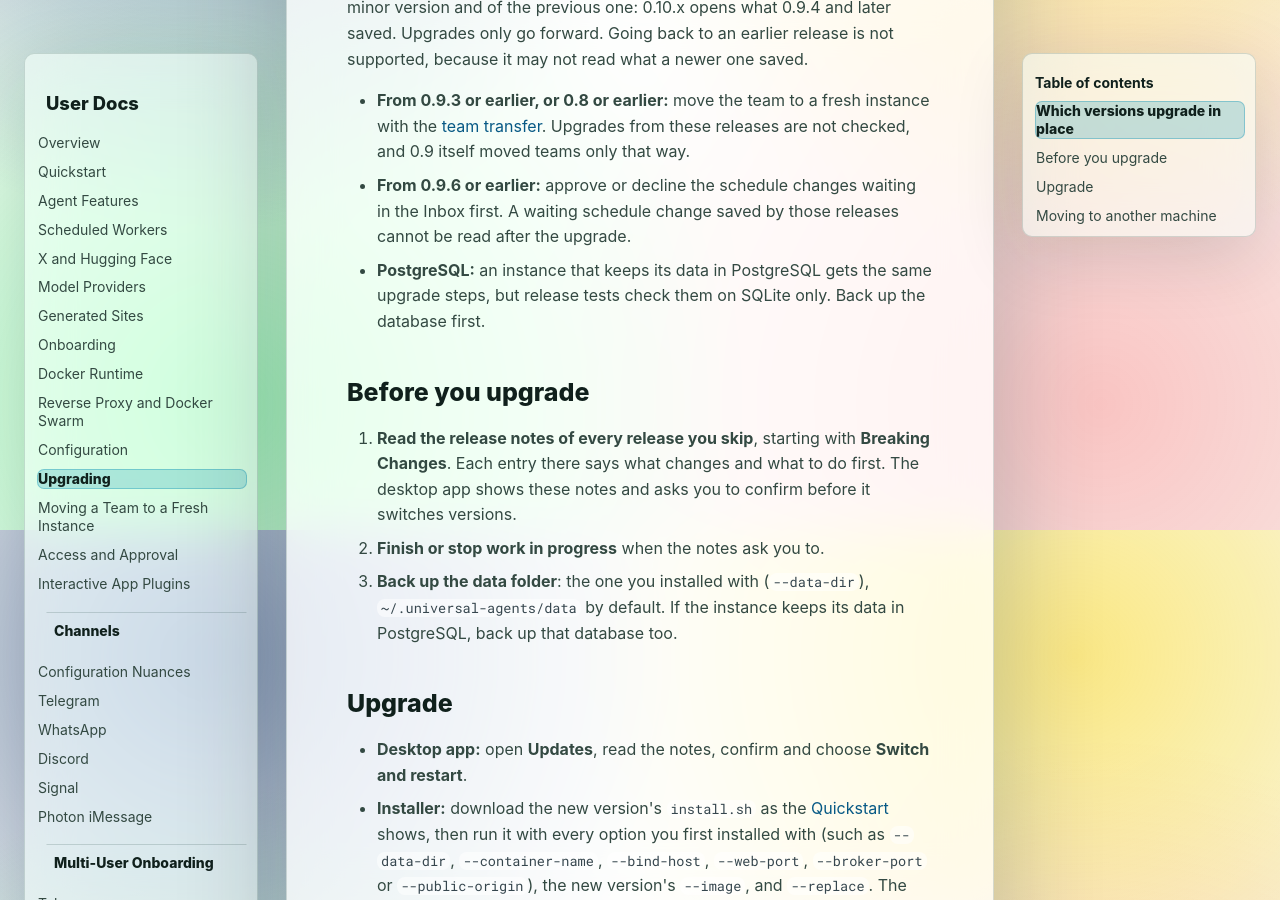
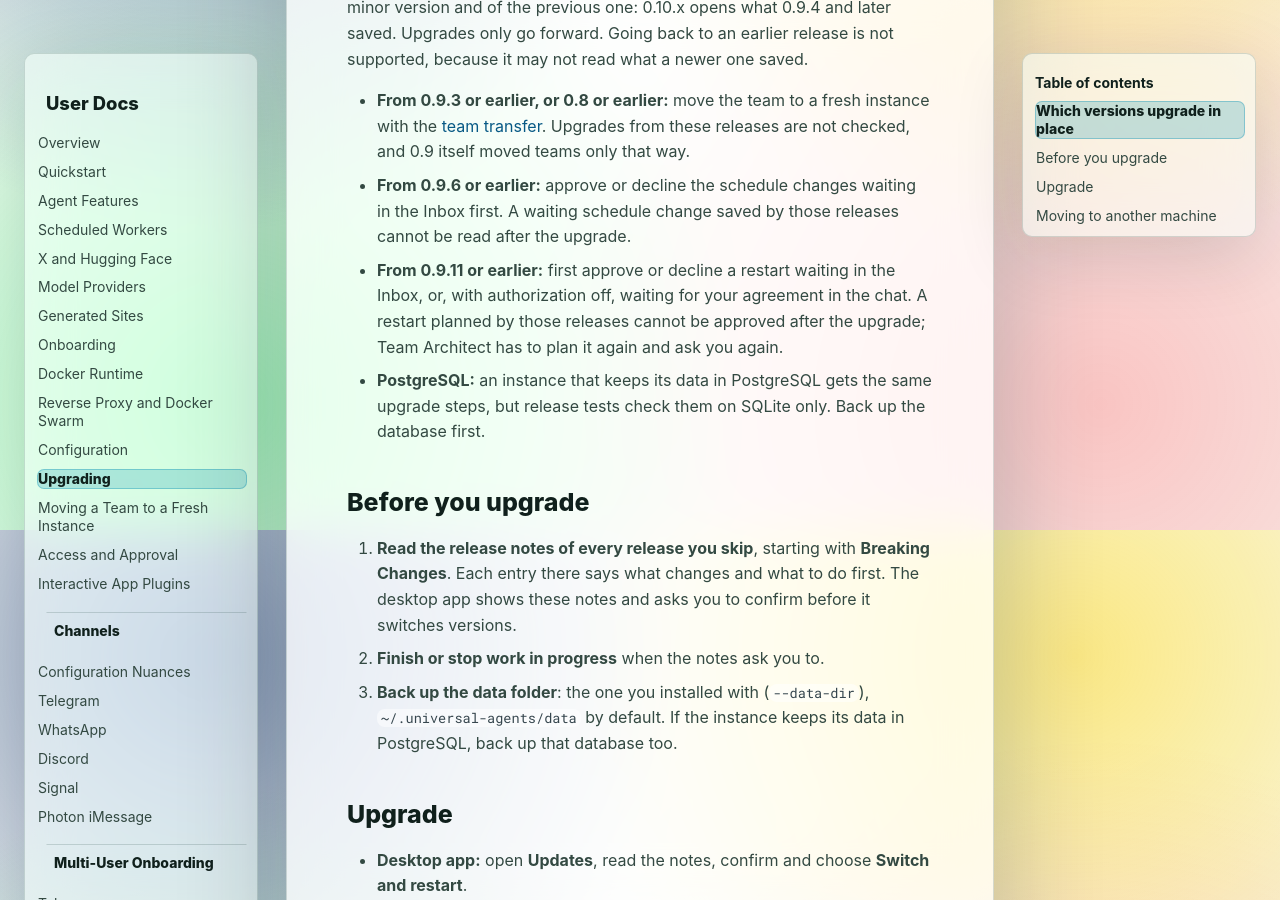
Before and after one commit to enzimo/universal-agents, an MkDocs documentation site: the page built from user_docs_source/upgrading.md, in a window 1280 px wide and 900 px high, scrolled down 370 px. Built offline with MkDocs 1.6.1 and Material for MkDocs 9.7.7, drawn with Linux system fonts in a browser that asks for light colours.

Commit message:
Tell upgraders to settle a waiting restart before upgrading
This release records, for a restart of the whole team, whether each other
agent answered the team lead, so it loads only restart plans of the new
version and refuses one staged by an earlier release ("Stage a fresh
restart plan"). Plans last an hour, so only a restart waiting for approval
just before the upgrade is affected.

The upgrade guide now says so where it lists what to do before upgrading
from each release: approve or decline a restart waiting in the Inbox, or for
the person's agreement in the chat, first; otherwise it cannot be approved
after the upgrade and Team Architect has to plan it again.

Co-Authored-By: Claude Opus 5.5 <noreply@anthropic.com>

```diff
--- a/user_docs_source/upgrading.md
+++ b/user_docs_source/upgrading.md
@@ -16,6 +16,10 @@ supported, because it may not read what a newer one saved.
 - **From 0.9.6 or earlier:** approve or decline the schedule changes waiting
   in the Inbox first. A waiting schedule change saved by those releases
   cannot be read after the upgrade.
+- **From 0.9.11 or earlier:** first approve or decline a restart waiting in
+  the Inbox, or, with authorization off, waiting for your agreement in the
+  chat. A restart planned by those releases cannot be approved after the
+  upgrade; Team Architect has to plan it again and ask you again.
 - **PostgreSQL:** an instance that keeps its data in PostgreSQL gets the same
   upgrade steps, but release tests check them on SQLite only. Back up the
   database first.
```
